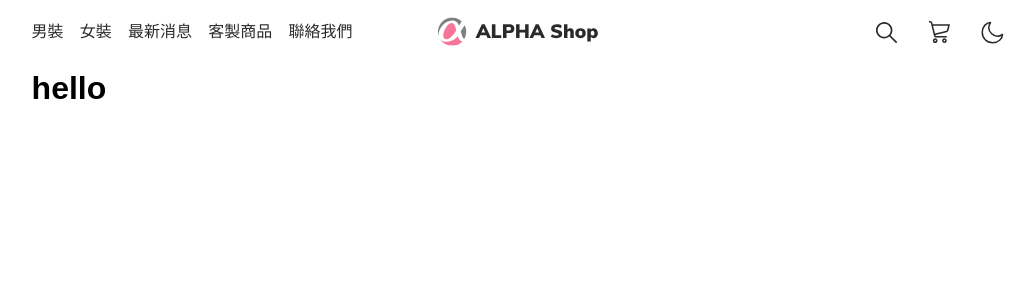
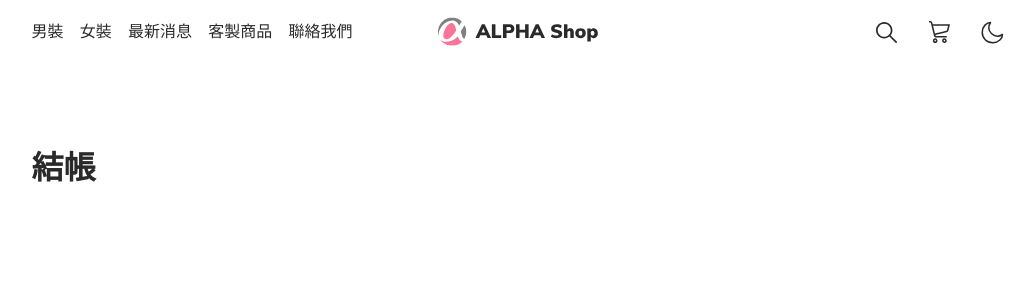
Before and after one commit to Beginneraboutlife116/Alpha-shop-cart-vue-version, a Vue app: page /#/checkout in a window 1280 px wide. Shown: the top 300 px of the page, without its empty margins (122-1156 px from the left). Built offline with nearby package versions, Linux system fonts and the light colour scheme.

Commit message:
feat/increase Checkout basic structure

```diff
--- a/src/App.vue
+++ b/src/App.vue
@@ -5,7 +5,6 @@
       <router-view/>
     </main>
     <footer class="footer">
-      <!-- logo -->
       <!-- footer content -->
     </footer>
   </div>
--- /dev/null
+++ b/src/scss/layout/_Checkout.scss
@@ -0,0 +1,9 @@
+.checkout {
+  margin-block: 1.6rem 2.4rem;
+  font-size: 2.4rem;
+  color: var(--basic-color);
+  @include md {
+    font-size: 3.2rem;
+    margin-block: 8rem 4.8rem;
+  }
+}
--- a/src/views/Checkout.vue
+++ b/src/views/Checkout.vue
@@ -1,3 +1,15 @@
 <template>
-  <h1>hello</h1>
+  <section>
+    <h1 class="checkout">結帳</h1>
+    <section class="content">
+      <!-- stepper -->
+      <!-- form -->
+      <!-- shoppingCart -->
+      <!-- buttons -->
+    </section>
+  </section>
 </template>
+
+<style lang="scss">
+@import '../scss/layout/Checkout.scss';
+</style>
```
